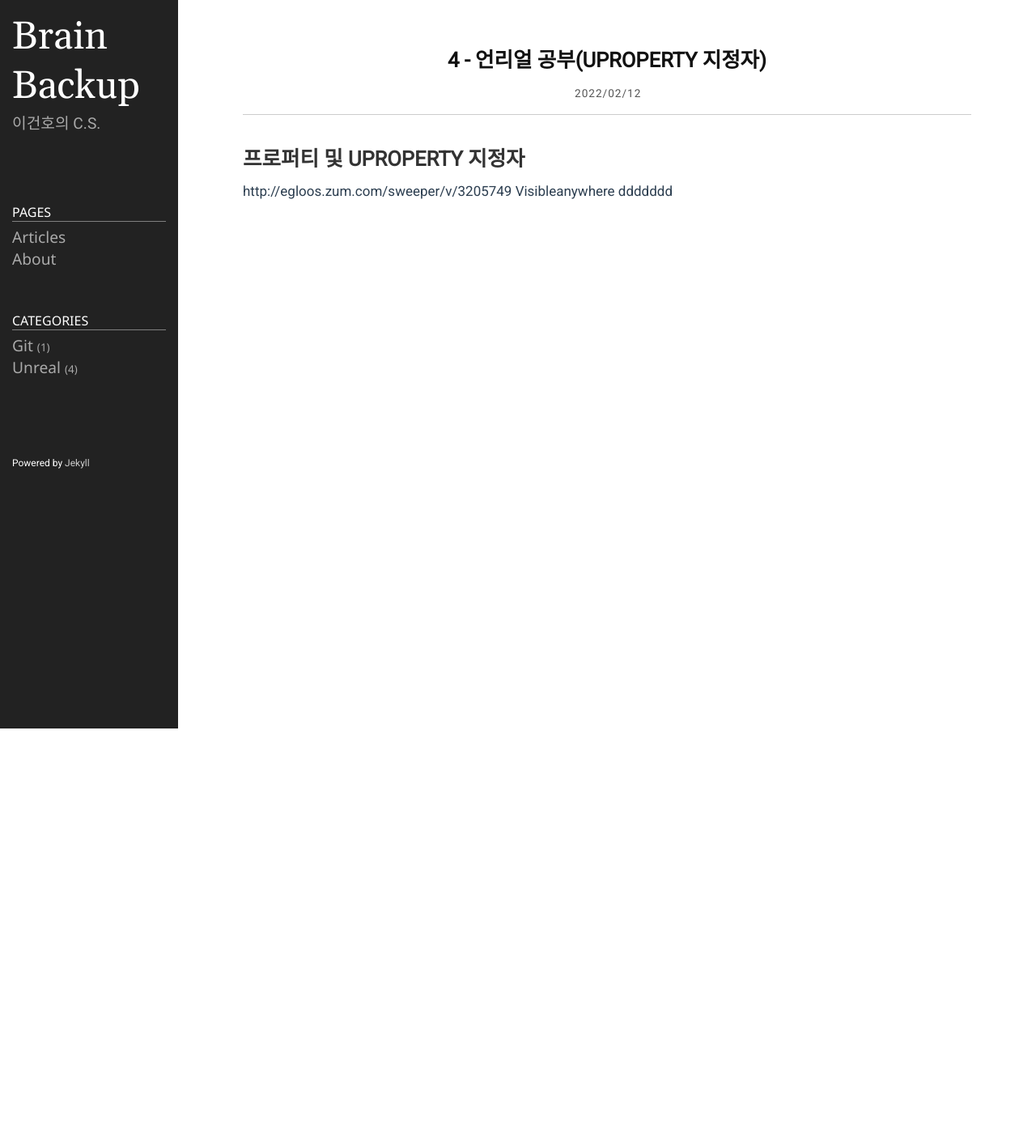
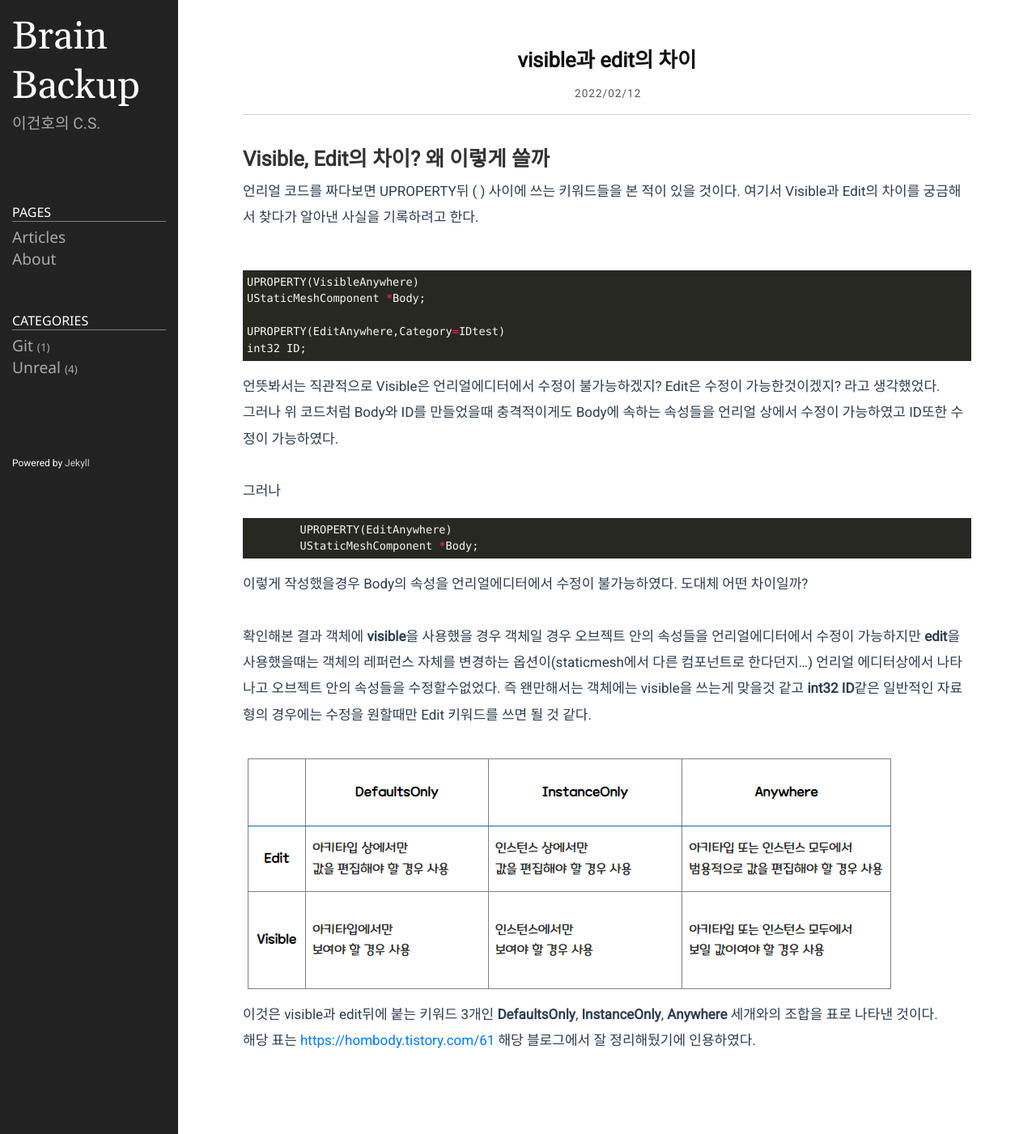
Before and after one commit to iGH01gi/iGH01gi.githoub.io, a Jekyll site: the page built from _posts/Unreal/2022-02-12-unreal4.md, in a window 1280 px wide. Shown: the whole page at 81% size. Built offline with Jekyll 4.4.1, drawn with Linux system fonts in a browser that asks for light colours; before the commit the page ends 900 px from its top, so only the background shows below that.

Commit message:
visible, edit게시글

````diff
--- a/_posts/Unreal/2022-02-12-unreal4.md
+++ b/_posts/Unreal/2022-02-12-unreal4.md
@@ -1,11 +1,38 @@
 ---
 layout: post
-title: 4 - 언리얼 공부(UPROPERTY 지정자)
+title: visible과 edit의 차이
 date: 2022-02-12
 category: Unreal
 published: true
 ---
 
-# 프로퍼티 및 UPROPERTY 지정자
-http://egloos.zum.com/sweeper/v/3205749
-Visibleanywhere ddddddd
+# Visible, Edit의 차이? 왜 이렇게 쓸까
+
+언리얼 코드를 짜다보면 UPROPERTY뒤 ( ) 사이에 쓰는 키워드들을 본 적이 있을 것이다.
+여기서 Visible과 Edit의 차이를 궁금해서 찾다가 알아낸 사실을 기록하려고 한다.
+
+<br>
+```c++
+UPROPERTY(VisibleAnywhere)
+UStaticMeshComponent *Body;
+
+UPROPERTY(EditAnywhere,Category=IDtest)
+int32 ID;
+```
+언뜻봐서는 직관적으로 Visible은 언리얼에디터에서 수정이 불가능하겠지? Edit은 수정이 가능한것이겠지? 라고 생각했었다.
+그러나 위 코드처럼 Body와 ID를 만들었을때 충격적이게도 Body에 속하는 속성들을 언리얼 상에서 수정이 가능하였고 ID또한 수정이 가능하였다.
+
+<br>그러나
+
+```c++
+	UPROPERTY(EditAnywhere)
+	UStaticMeshComponent *Body;
+```
+이렇게 작성했을경우 Body의 속성을 언리얼에디터에서 수정이 불가능하였다.  도대체 어떤 차이일까?
+
+<br>확인해본 결과 객체에 **visible**을 사용했을 경우 객체일 경우 오브젝트 안의 속성들을 언리얼에디터에서 수정이 가능하지만 **edit**을 사용했을때는 객체의 레퍼런스 자체를 변경하는 옵션이(staticmesh에서 다른 컴포넌트로 한다던지...) 언리얼 에디터상에서 나타나고 오브젝트 안의 속성들을 수정할수없었다. 즉 왠만해서는 객체에는 visible을 쓰는게 맞을것 같고 **int32 ID**같은 일반적인 자료형의 경우에는 수정을 원할때만 Edit 키워드를 쓰면 될 것 같다.
+
+<br>
+![visible과edit뒤에 붙는 키워드 표](\images\unrealstudy\editvisible.png)
+이것은 visible과 edit뒤에 붙는 키워드 3개인 **DefaultsOnly**, **InstanceOnly**, **Anywhere** 세개와의 조합을 표로 나타낸 것이다.
+해당 표는 <https://hombody.tistory.com/61> 해당 블로그에서 잘 정리해뒀기에 인용하였다.
````
Also changed, not shown: images/unrealstudy/editvisible.png (added).
